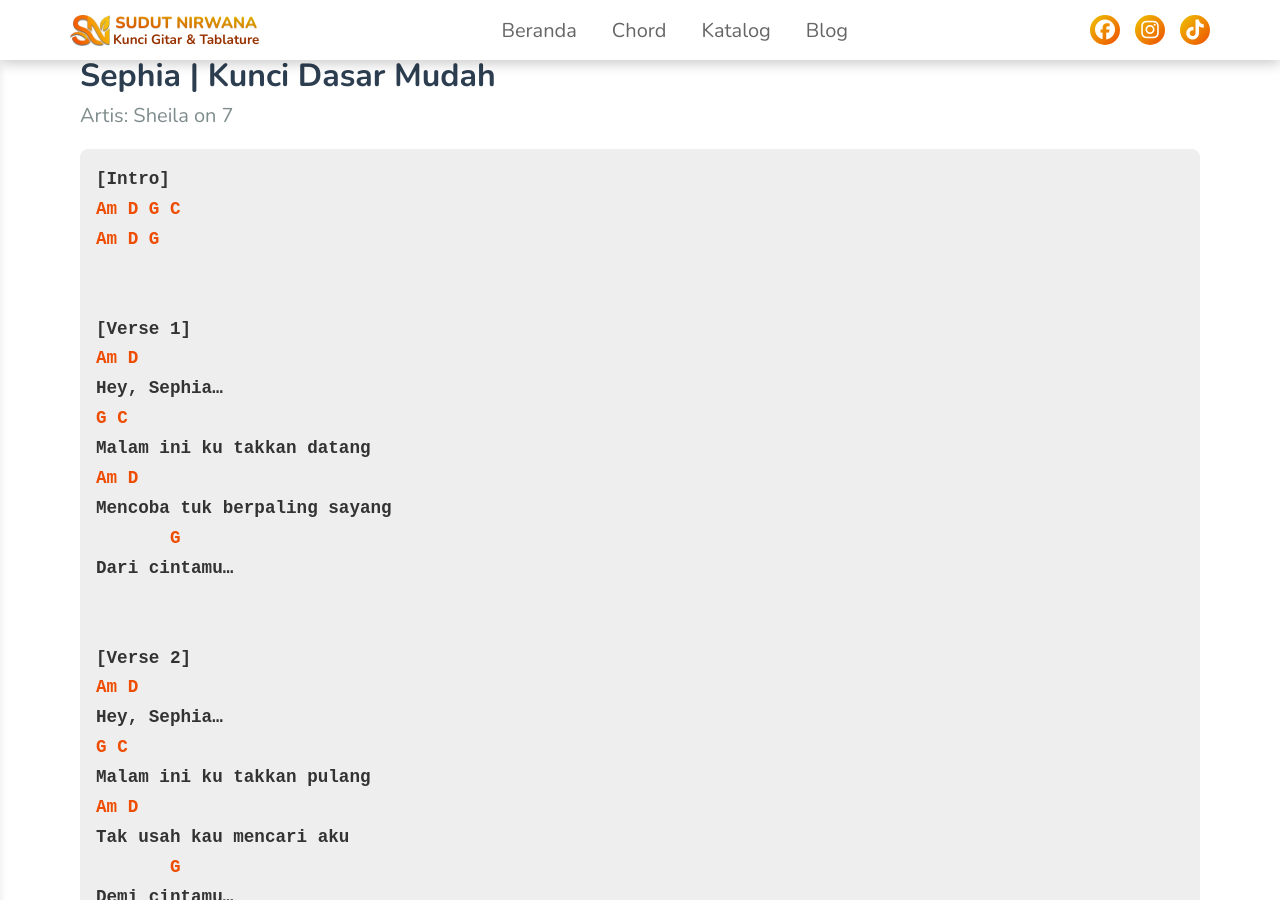
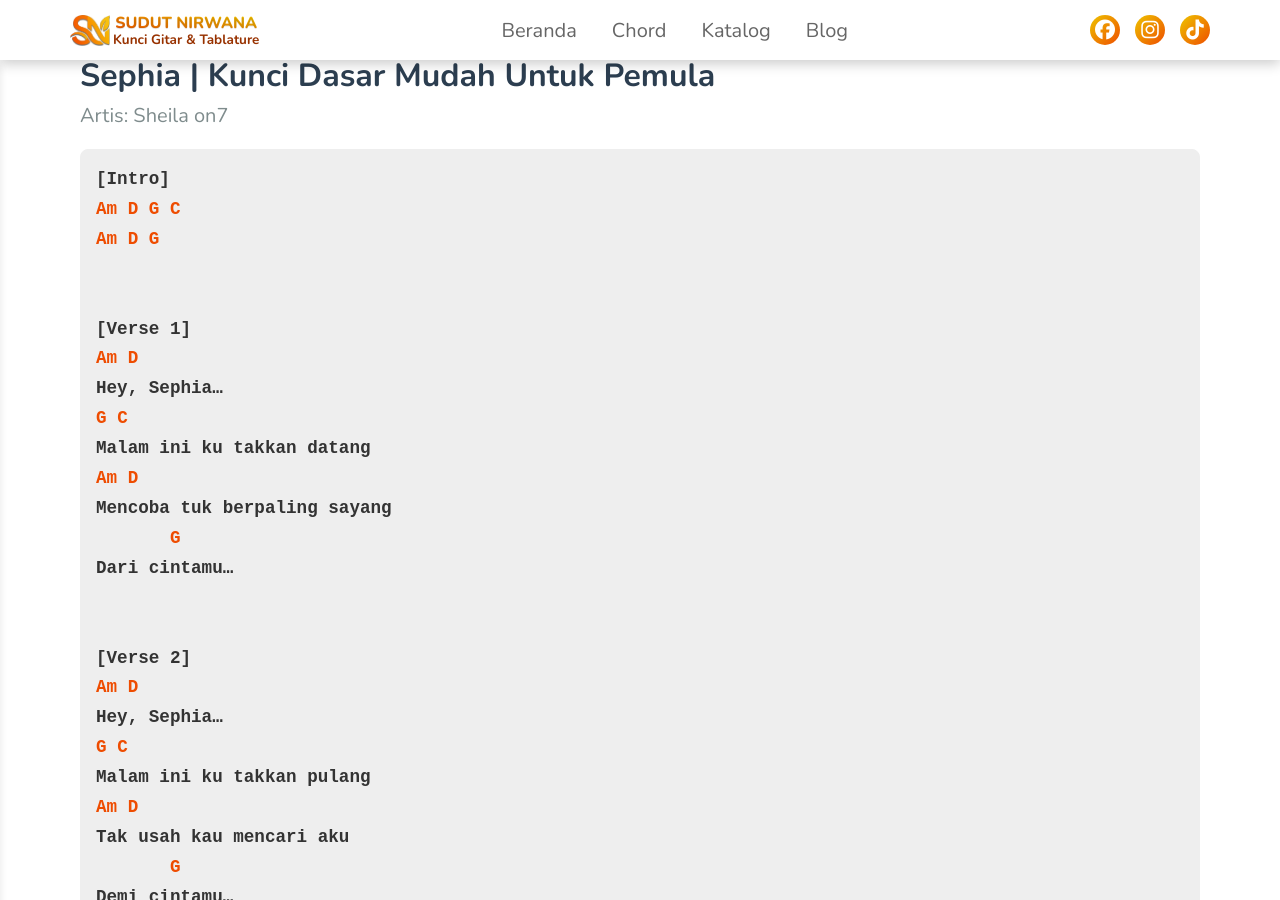
Before and after one commit to sudut-nirwana/sudut-nirwana-main, a Jekyll site: the page built from _chord/shepia-shela-on-7.md, in a window 1280 px wide and 900 px high. Built offline with Jekyll 4.4.1, drawn with Linux system fonts in a browser that asks for light colours.

Commit message:
Update shepia-shela-on-7.md

```diff
--- a/_chord/shepia-shela-on-7.md
+++ b/_chord/shepia-shela-on-7.md
@@ -1,11 +1,12 @@
 ---
 layout: chord
-title: "Sephia | Kunci Dasar Mudah"
-artist: "Sheila on 7"
+title: "Sephia | Kunci Dasar Mudah Untuk Pemula"
+artist: "Sheila on7"
 genre: "pop"
 tags: "pop, 90an"
 viral: true
 popular: true
+permalink: chord/sephia/
 ---
 [Intro]
 **Am** **D** **G** **C**
```
